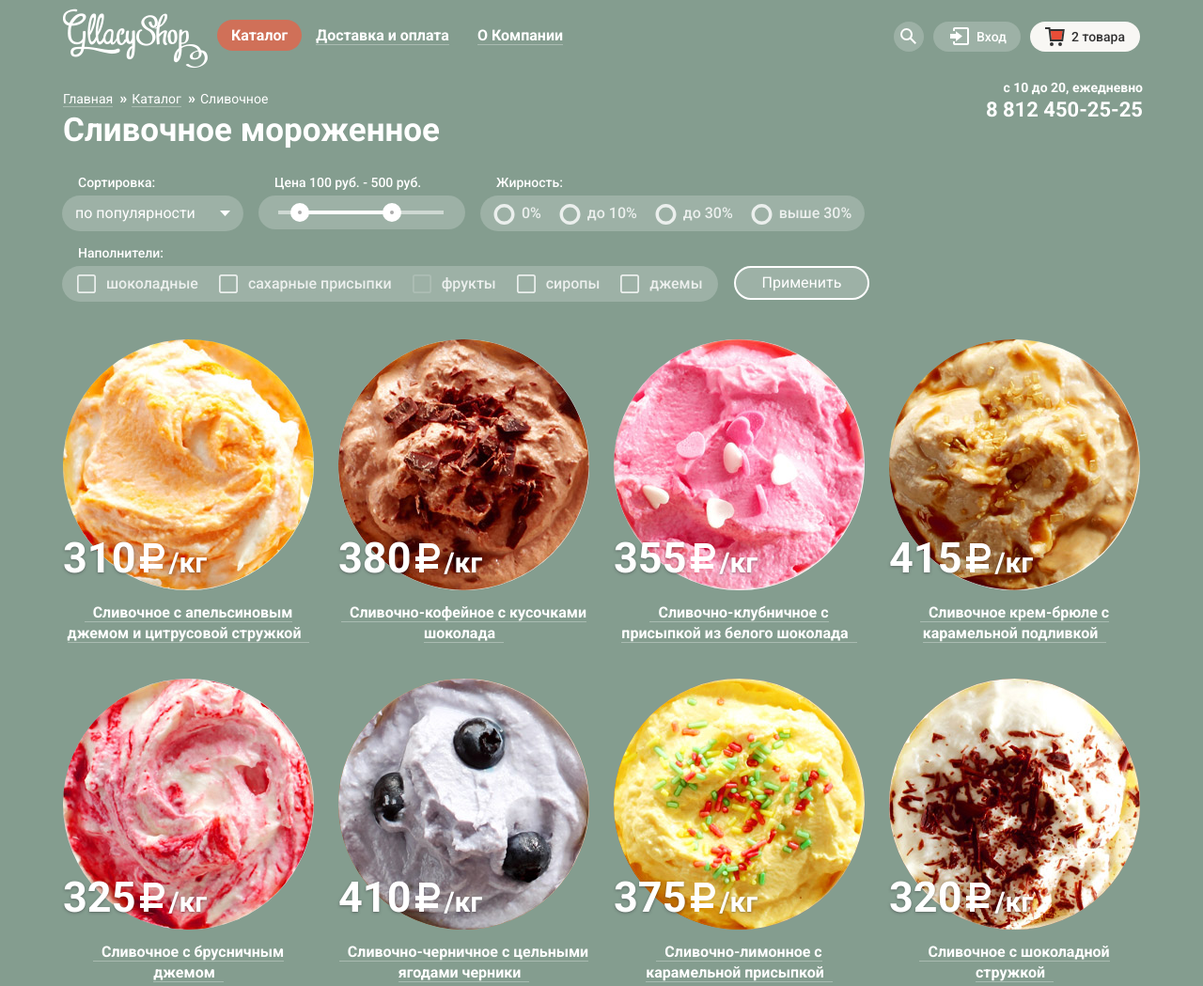
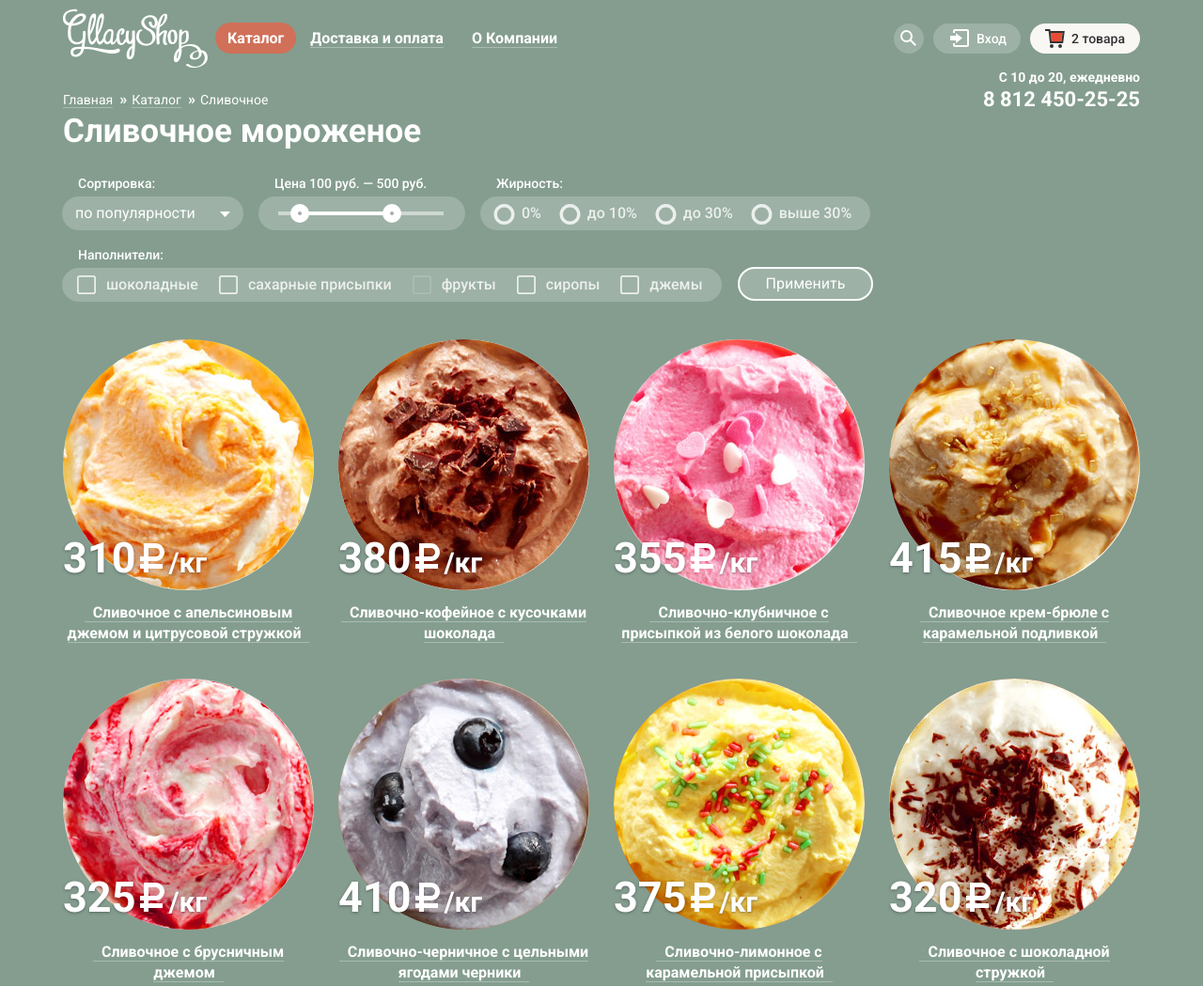
Before and after one commit to AnnaShant/217602-gllacy, a plain HTML site: page catalog.html in a window 1280 px wide. Shown: the top 1049 px of the page at 94% size. Drawn offline with Linux system fonts and the light colour scheme; files that its build step writes are made by us from their sources.

Commit message:
Правки.

```diff
--- a/catalog.html
+++ b/catalog.html
@@ -20,7 +20,7 @@
                   <img class="logo__img" src="img/logo-gllacy.png" alt="Логотип" width="154" height="64">
                 </a>
               </div>
-              <ul class="main-nav__items gllacy-ul">
+              <ul class="main-nav__items main-nav__items-catalog gllacy-ul">
                 <li class="main-nav__item main-nav__item-sub-catalog">
                   <a class="main-nav__link-catalog"><span>Каталог</span></a>
                   <ul class="main-nav__sub-menu sub-menu__items gllacy-ul">
@@ -50,7 +50,7 @@
               </ul>
             </nav>
 
-            <div class="header__elements">
+            <div class="header__elements header__elements-catalog">
               <div class="header__search search" tabindex="0">
                 <span class="search__text-icon">Поиск
                   <svg xmlns="http://www.w3.org/2000/svg" xmlns:xlink="http://www.w3.org/1999/xlink" width="17" height="17" viewBox="0 0 17 17"><path fill="#fff" d="M16.958 15.527L11.75 10.32A6.455 6.455 0 0 0 13 6.5 6.5 6.5 0 1 0 6.5 13a6.465 6.465 0 0 0 3.839-1.263l5.205 5.204 1.414-1.414zM6.5 11C4.019 11 2 8.981 2 6.5S4.019 2 6.5 2 11 4.019 11 6.5 8.981 11 6.5 11z"/></svg>
@@ -113,7 +113,7 @@
 
         <main class="main-box">
           <div class="main-box__contacts main-box__contacts--catalog">
-            <p class="main-box__contacts-text">с 10 до 20, ежедневно</p>
+            <p class="main-box__contacts-text">С 10 до 20, ежедневно</p>
             <p class="main-box__contacts-tel">8 812 450-25-25</p>
           </div>
 
@@ -131,7 +131,7 @@
             </ul>
           </div>
 
-          <h1 class="main-box__title">Сливочное мороженное</h1>
+          <h1 class="main-box__title">Сливочное мороженое</h1>
 
             <form class="choice-ice-cream__form gllacy-form" method="post" action="https://echo.htmlacademy.ru">
               <fieldset class="choice-ice-cream__sorting choice-ice-cream__wrap">
@@ -148,7 +148,7 @@
               </fieldset>
 
               <fieldset class="choice-ice-cream__price choice-ice-cream__wrap">
-                <legend class="choice-ice-cream__title">Цена 100 руб. - 500 руб.</legend>
+                <legend class="choice-ice-cream__title">Цена 100 руб. &mdash; 500 руб.</legend>
                 <div class="choice-ice-cream__price-range">
                   <div class="choice-ice-cream__price-range-bar"></div>
                   <div class="choice-ice-cream__price-range-toggle choice-ice-cream__price-range-toggle--min" tabindex="0"></div>
@@ -319,19 +319,19 @@
               <li class="catalog-pagination__item-arrows catalog-pagination__item-arrows--prev" tabindex="0">
                 <a class="catalog-pagination__link-arrows">Назад</a>
               </li>
-              <li class="catalog-pagination__item">
+              <li class="catalog-pagination__item catalog-pagination__item-number">
                 <a class="catalog-pagination__link--one" href="#">1</a>
               </li>
-              <li class="catalog-pagination__item">
+              <li class="catalog-pagination__item catalog-pagination__item-number">
                 <a class="catalog-pagination__link" href="#">2</a>
               </li>
-              <li class="catalog-pagination__item">
+              <li class="catalog-pagination__item catalog-pagination__item-number">
                 <a class="catalog-pagination__link" href="#">3</a>
               </li>
-              <li class="catalog-pagination__item">
+              <li class="catalog-pagination__item catalog-pagination__item-number">
                 <a class="catalog-pagination__link" href="#">4</a>
               </li>
-              <li class="catalog-pagination__item">
+              <li class="catalog-pagination__item catalog-pagination__item-number">
                 <a class="catalog-pagination__link" href="#">5</a>
               </li>
               <li class="catalog-pagination__item-arrows catalog-pagination__item-arrows--next" tabindex="0">
--- a/css/style.css
+++ b/css/style.css
@@ -218,6 +218,10 @@ input[type="radio"].visually-hidden {
   margin: 14px 0;
 }
 
+.header__elements-catalog {
+  padding-top: 2px;
+}
+
 .entrance__link,
 .basket__text {
   font-size: 14px;
@@ -628,7 +632,11 @@ fieldset {
   padding: 0;
   margin: 19px 0;
   margin-top: 18px;
-  margin-left: 10px;
+  margin-left: 8px;
+}
+
+.main-nav__items-catalog {
+  margin-top: 21px;
 }
 
 .main-nav__item span {
@@ -663,7 +671,7 @@ fieldset {
 }
 
 .main-nav__link-catalog {
-  padding: 7px 15px;
+  padding: 7px 13px;
 
   background-color: #d07058;
 
@@ -758,7 +766,7 @@ fieldset {
 .main-box__contacts {
   position: absolute;
   top: -10px;
-  left: 979px;
+  left: 976px;
 
   width: 170px;
 
@@ -778,6 +786,10 @@ fieldset {
 .main-box__contacts-tel {
   font-size: 22px;
   line-height: 30px;
+}
+
+.main-box__contacts--catalog {
+  top: -22px;
 }
 
 /*Слайдер*/
@@ -1036,6 +1048,8 @@ fieldset {
 
   text-decoration: none;
   color: #ffffff;
+  text-align: center;
+
   border-bottom: 1px solid rgba(255, 255, 255, 0.3);
 }
 
@@ -1064,10 +1078,11 @@ fieldset {
 
 .advantage__text {
   margin: 0;
-  padding-top: 25px;
+  padding-top: 26px;
 
   font-size: 24px;
   line-height: 30px;
+  font-weight: 400;
 }
 
 .advantage__items {
@@ -1258,7 +1273,7 @@ fieldset {
 
 .map__contacts__box {
   -ms-flex-item-align: end;
-      align-self: flex-end;
+  align-self: flex-end;
 
   width: 252px;
   margin-top: 62px;
@@ -1328,7 +1343,7 @@ fieldset {
 
 .breadcrumbs {
   width: 220px;
-  margin-top: 15px;
+  margin-top: 16px;
 }
 
 .breadcrumbs__items {
@@ -1429,7 +1444,7 @@ fieldset {
 
 .choice-ice-cream__sorting select {
   width: 193px;
-  padding: 10px 14px;
+  padding: 9px 14px;
 
   color: #ffffff;
 
@@ -1537,7 +1552,8 @@ select::-ms-expand {
   margin: 0;
   padding: 0;
 
-  padding: 10px 14px;
+  padding: 9px 14px;
+  padding-right: 20px;
 
   background-color: rgba(255, 255, 255, 0.2);
 
@@ -1549,7 +1565,7 @@ select::-ms-expand {
 }
 
 .choice-ice-cream__fillers {
-  margin-top: 5px;
+  margin-top: 8px;
 }
 
 .choice-ice-cream__fillers label {
@@ -1561,7 +1577,8 @@ select::-ms-expand {
   margin: 0;
   padding: 0;
 
-  padding: 10px 16px;
+  padding: 9px 16px;
+  padding-right: 20px;
 
   background-color: rgba(255, 255, 255, 0.2);
 
@@ -1647,7 +1664,7 @@ select::-ms-expand {
   -ms-grid-row-align: center;
   align-self: center;
 
-  margin-top: 16px;
+  margin-top: 18px;
   margin-left: 3px;
   padding: 7px 28px;
 
@@ -1707,6 +1724,10 @@ select::-ms-expand {
   margin: 0;
 }
 
+.catalog-pagination__item-number {
+  margin-right: 3px;
+}
+
 .catalog-pagination__item-arrows {
   width: 10px;
   height: 20px;
@@ -1719,7 +1740,7 @@ select::-ms-expand {
 }
 
 .catalog-pagination__item-arrows--prev {
-  margin-right: 15px;
+  margin-right: 12px;
 
   -webkit-transform: rotate(180deg);
 
@@ -1730,7 +1751,7 @@ select::-ms-expand {
 }
 
 .catalog-pagination__item-arrows--next {
-  margin-left: 18px;
+  margin-left: 7px;
 }
 
 .catalog-pagination__link {
```
Also changed, not shown: index.html (+2 -2 lines), css/style.min.css.
